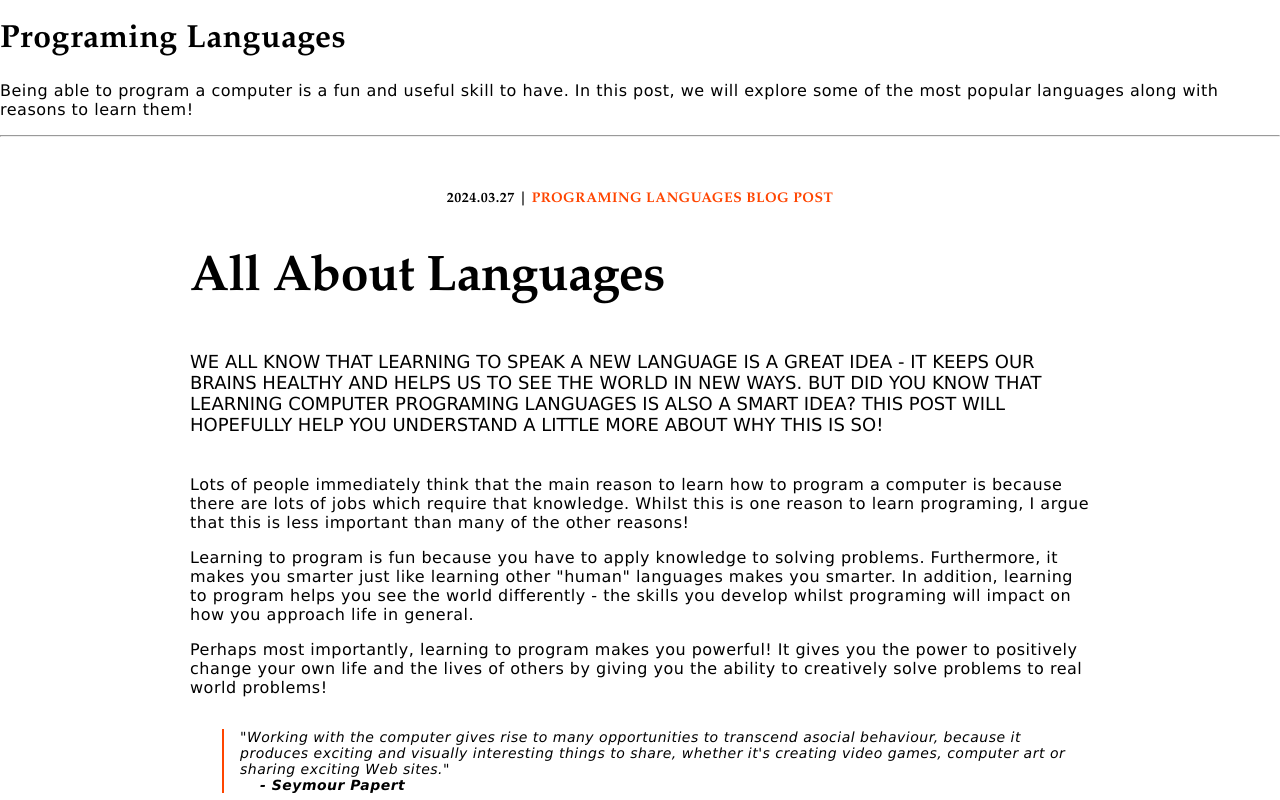
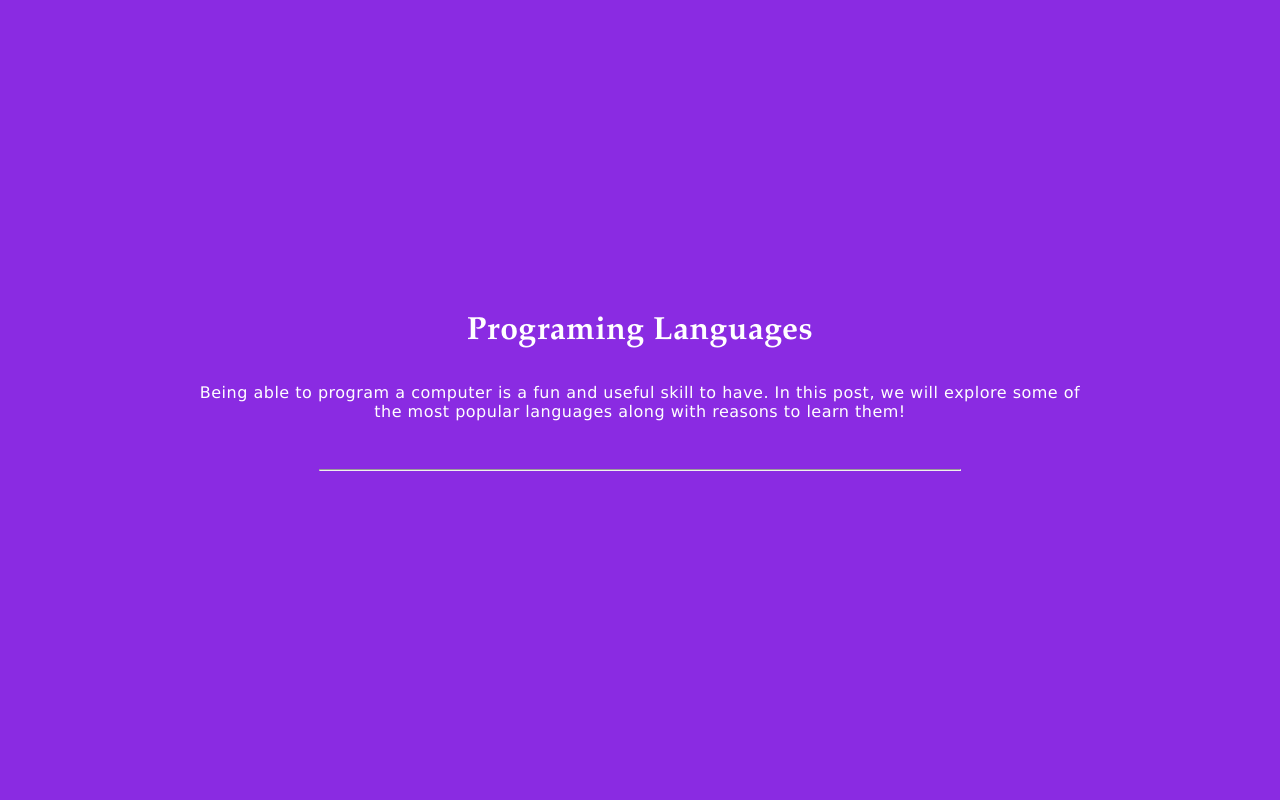
Before and after one commit to zigzaga00/programing-blog, a plain HTML site: page index.html in a window 1280 px wide. Shown: the top 800 px of the page. Drawn offline with Linux system fonts and the light colour scheme.

Commit message:
completed hero

```diff
--- a/blog.css
+++ b/blog.css
@@ -15,11 +15,38 @@ h6 {
     font-family: Garamond, serif;
 }
 
+h1 {
+    margin: 0;
+}
+
 h2 {
     font-size: 50px;
     letter-spacing: -0.5px;
 }
 
+.hero {
+    background-color: blueviolet;
+    height: 100vh;
+    color: white;
+    text-align: center;
+    /* flex box to center x and y */
+    display: flex;
+    flex-direction: column;
+    align-items: center;
+    justify-content: center;
+}
+
+.hero h1,
+.hero p {
+    width: 75%;
+    max-width: 900px;
+    margin: 16px 0;
+}
+
+.hero hr {
+    width: 50%;
+    margin: 32px 0;
+}
 .content {
     max-width: 900px;
     margin: 0 auto;
--- a/index.html
+++ b/index.html
@@ -7,11 +7,13 @@
     <link rel="stylesheet" href="./blog.css">
 </head>
 <body>
-    <h1>Programing Languages</h1>
-    <p>
-        Being able to program a computer is a fun and useful skill to have. In this post, we will explore some of the most popular languages along with reasons to learn them!
-    </p>
-    <hr>
+    <div class="hero">
+        <h1>Programing Languages</h1>
+        <p>
+            Being able to program a computer is a fun and useful skill to have. In this post, we will explore some of the most popular languages along with reasons to learn them!
+        </p>
+        <hr>
+    </div>
     <div class="content">
         <p class="info">2024.03.27 | <span>PROGRAMING LANGUAGES BLOG POST</span></p>
         <h2>All About Languages</h2>
```
